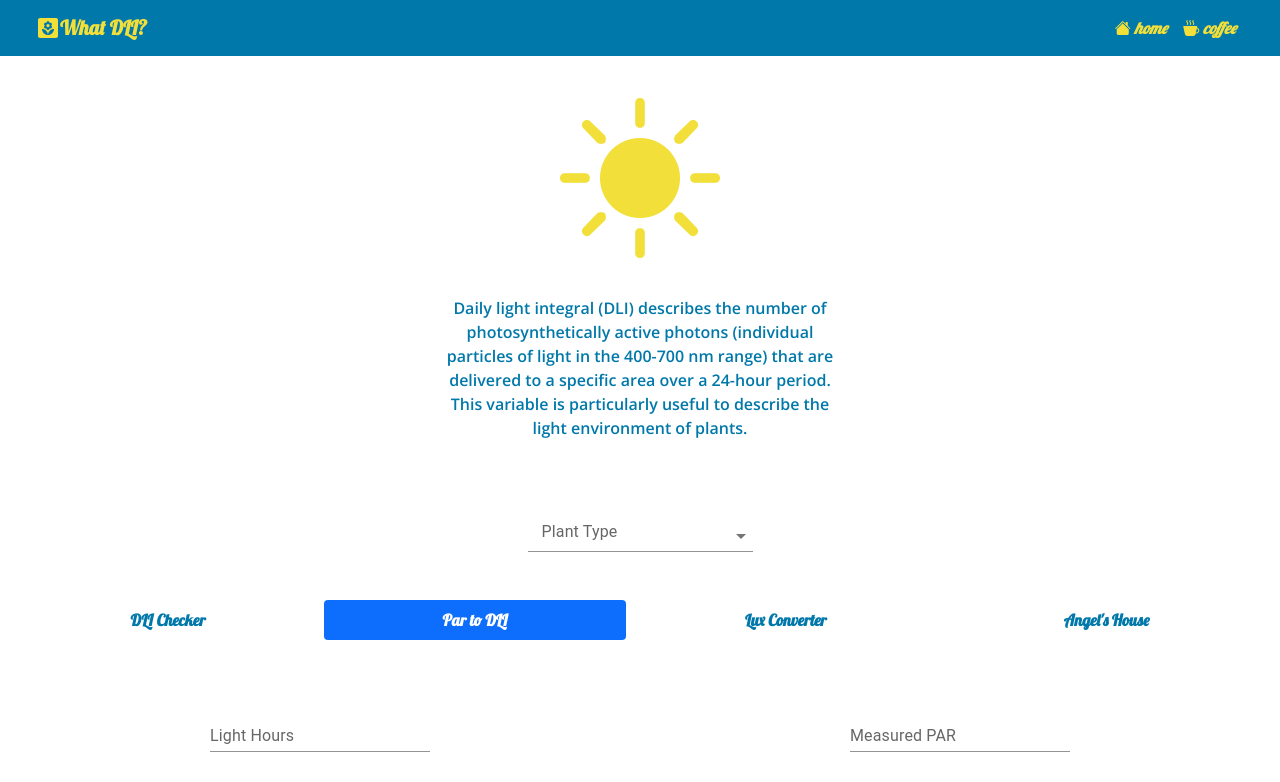
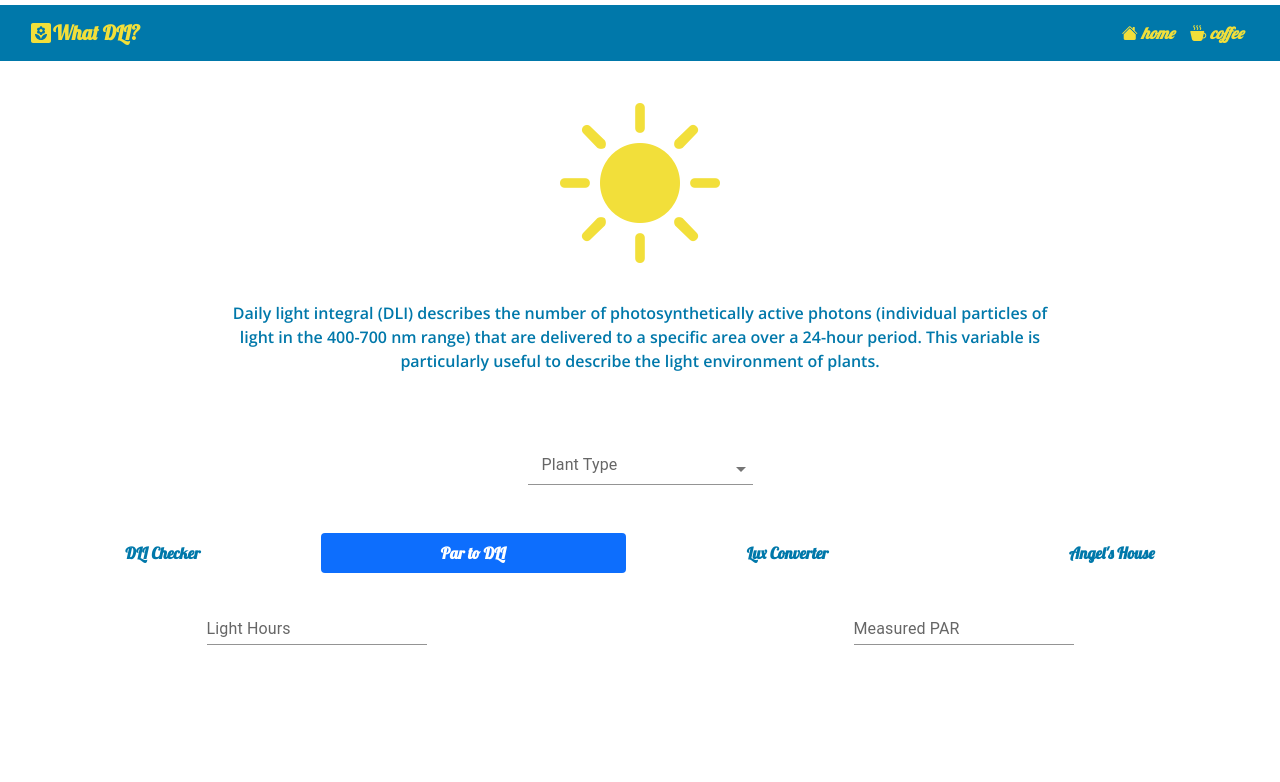
Before and after one commit to valeriotech/bootstrap-react-dli, a React (Create React App) app: page / in a window 1280 px wide. Both pictures are taken after a click on the tab "Par to DLI". Shown: the top 782 px of the page. Built offline with nearby package versions, Linux system fonts and the light colour scheme.

Commit message:
Design changes.

```diff
--- a/src/App.css
+++ b/src/App.css
@@ -2,7 +2,8 @@
   text-align: center;
   font-family: 'Open Sans', sans-serif;
   font-size: 1rem;
-  height: 100vh;
+  height: auto;
+  padding: 5px 5px 100px 5px;
 }
 
 p {
@@ -14,6 +15,7 @@ h1, h2, h3, h4, h5, h6, a {
   font-family: 'Lobster', cursive;
   font-weight: bold;
   color: #3AB4F2;
+  margin: unset;
 }
 
 .bi {
--- a/src/App.js
+++ b/src/App.js
@@ -21,7 +21,7 @@ function App() {
             <Row className={'mb-5 mt-5'}>
                 <PlantSelector />
             </Row>
-            <Row className={'align-items-center mb-5'}>
+            <Row className={''}>
                 <TabbedPaper/>
             </Row>
         </Container>
--- a/src/Defs.jsx
+++ b/src/Defs.jsx
@@ -4,7 +4,7 @@ import {Col} from "react-bootstrap";
 export default function Defs() {
     return (
         <>
-            <Col xs={12} md={6} lg={4}>
+            <Col xs={12} md={8}>
                 <i className="bi bi-brightness-high-fill" style={{fontSize: '10rem'}}></i>
                 <p>
                     Daily light integral (DLI) describes the number of photosynthetically active photons (individual
--- a/src/ParCalculator.jsx
+++ b/src/ParCalculator.jsx
@@ -19,10 +19,10 @@ export default function ParCalculator() {
     }
 
     return (<>
-        <Col className={'mt-5'} xs={12} md={6}>
+        <Col className={'mt-2'} xs={12} md={6}>
             <TextField id="light-hours-input" label="Light Hours" variant="standard" value={hours} onChange={handleHours}/>
         </Col>
-        <Col className={'mt-5'} xs={12} md={6}>
+        <Col className={'mt-2'} xs={12} md={6}>
             <TextField id="par-input" label="Measured PAR" variant="standard" value={par} onChange={handlePar}/>
         </Col>
         {hours !== '' && par !== '' ? <ParResults par={par} hours={hours} /> : null}
--- a/src/ParResults.jsx
+++ b/src/ParResults.jsx
@@ -10,9 +10,8 @@ export default function ParResults(props) {
     }
 
     return (
-        <><Col className={'mb-5'}>
-                <h1>Calculated DLI</h1>
-                <strong>{getDLI(() => {})}</strong>
+        <><Col className={'mt-4'}>
+                <h1>Calculated DLI: {getDLI(() => {})}</h1>
             </Col>
         </>
     )
```
